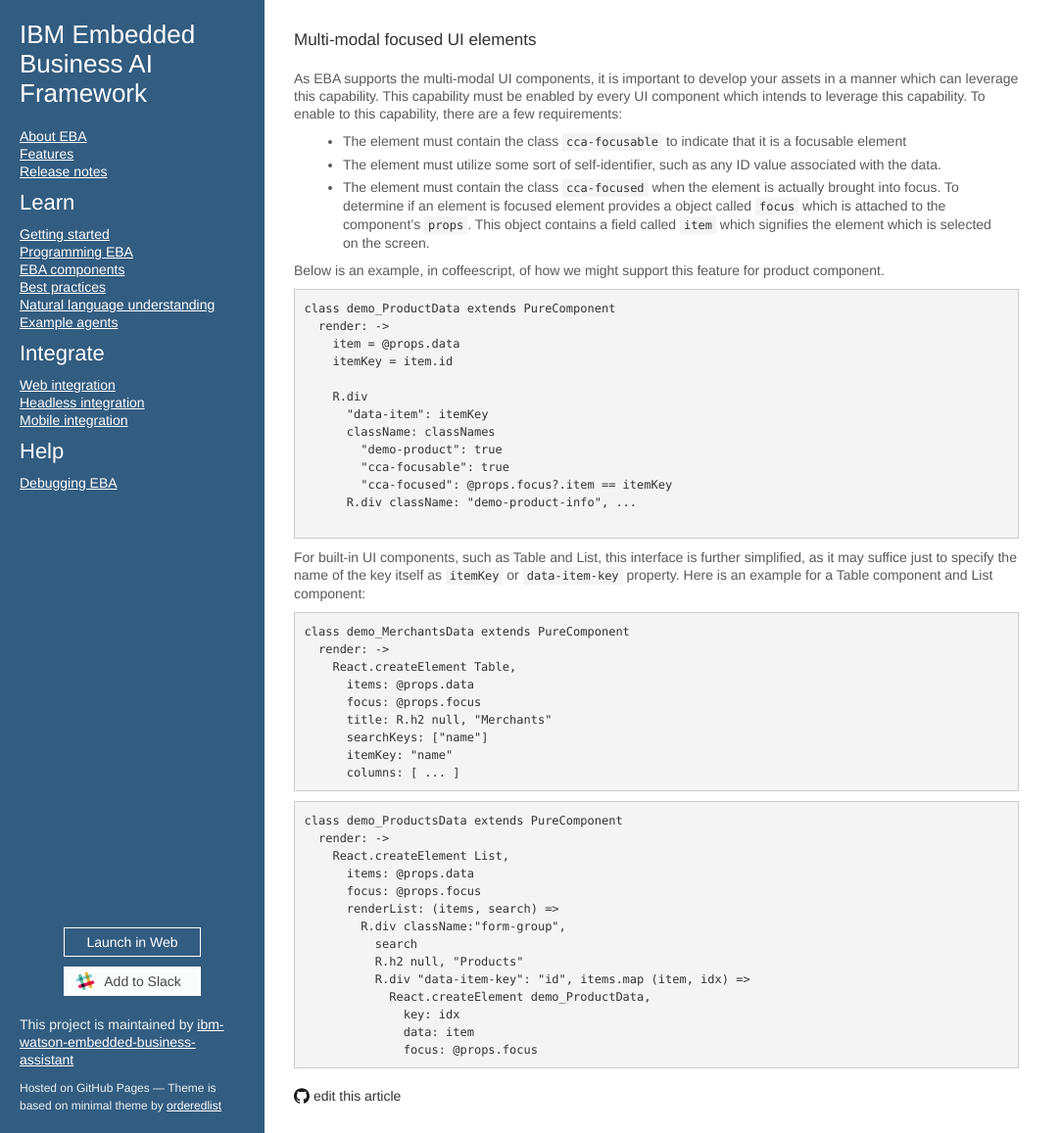
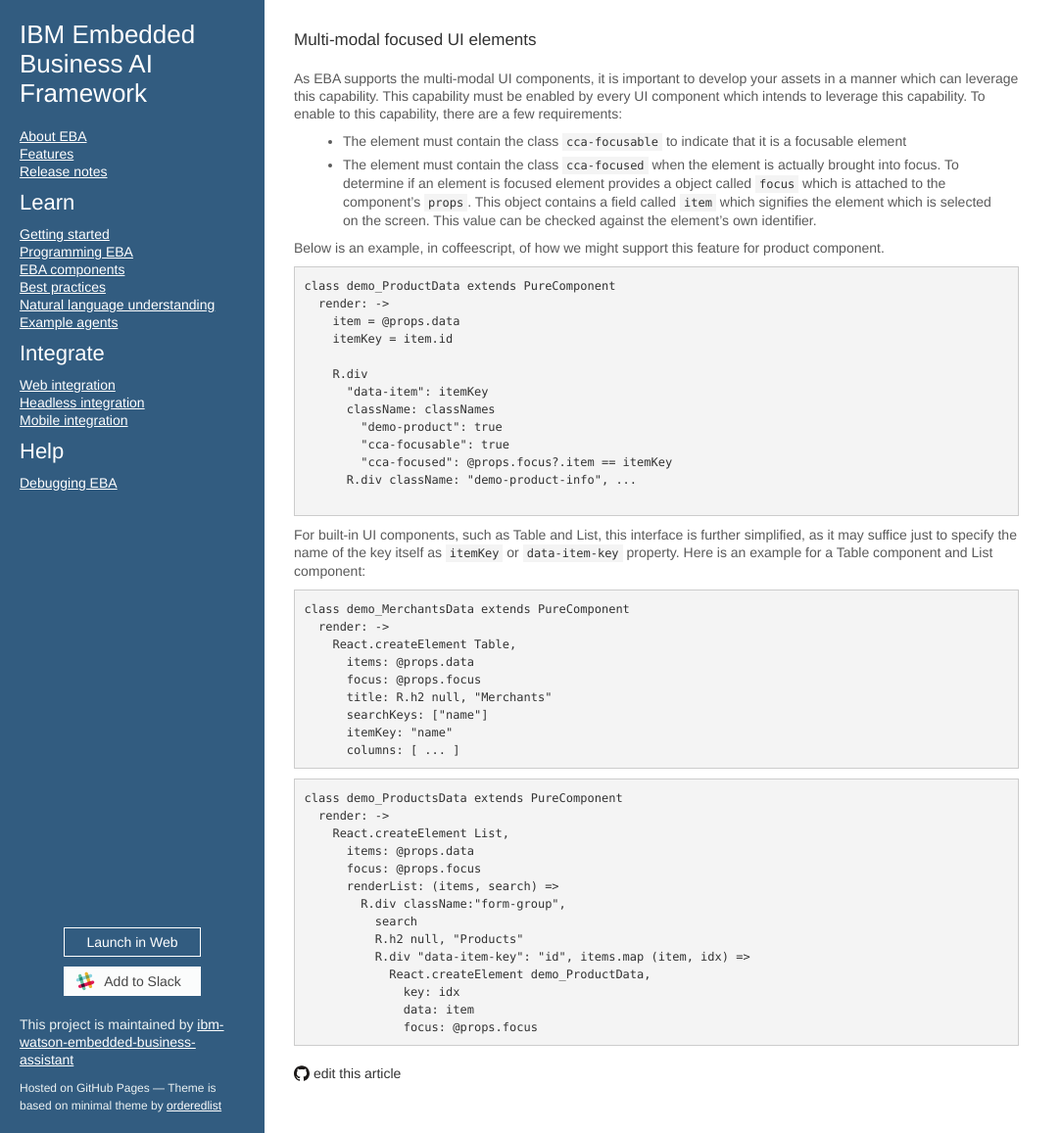
Before and after one commit to ibm-watson-embedded-business-assistant/eba-example-agents, a Jekyll site: the page built from docs/lab/assets/frontend/FocusedUI.md, in a window 1280 px wide and 1157 px high. Shown: the whole window at 98% size, without its empty margins (0-1083 px from the left). Built offline with Jekyll 4.4.1, drawn with Linux system fonts in a browser that asks for light colours; our own code applies the rules of GitHub Pages for plain Markdown files.

Commit message:
Update FocusedUI.md

```diff
--- a/docs/lab/assets/frontend/FocusedUI.md
+++ b/docs/lab/assets/frontend/FocusedUI.md
@@ -3,8 +3,7 @@
 As EBA supports the multi-modal UI components, it is important to develop your assets in a manner which can leverage this capability. This capability must be enabled by every UI component which intends to leverage this capability. To enable to this capability, there are a few requirements:
 
 - The element must contain the class `cca-focusable` to indicate that it is a focusable element
-- The element must utilize some sort of self-identifier, such as any ID value associated with the data.
-- The element must contain the class `cca-focused` when the element is actually brought into focus. To determine if an element is focused element provides a object called `focus` which is attached to the component's `props`. This object contains a field called `item` which signifies the element which is selected on the screen.
+- The element must contain the class `cca-focused` when the element is actually brought into focus. To determine if an element is focused element provides a object called `focus` which is attached to the component's `props`. This object contains a field called `item` which signifies the element which is selected on the screen. This value can be checked against the element's  own identifier.
 
 Below is an example, in coffeescript, of how we might support this feature for product component.
 
```
